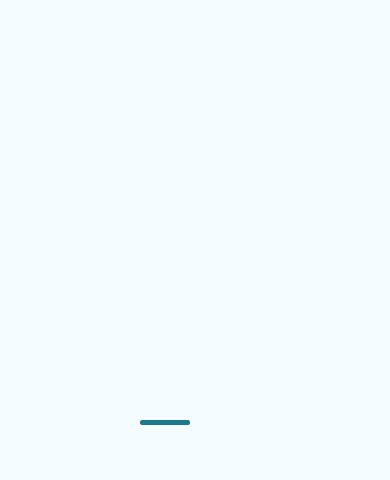
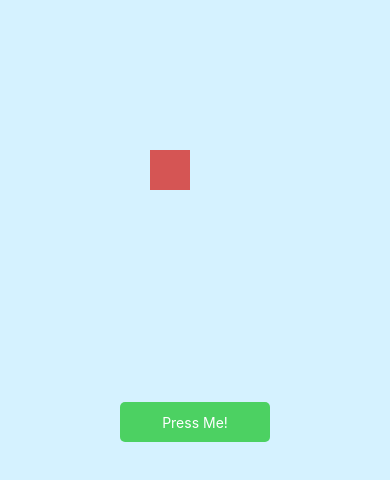
Before and after one commit to Yatty1/react-native-animation-sample, a React Native app: screen / in a window 390 px wide. Shown: the top 480 px of the page. Built offline with nearby package versions, Linux system fonts and the light colour scheme.

Commit message:
add layout animation

```diff
--- a/App.js
+++ b/App.js
@@ -7,21 +7,9 @@ import {
 
 import BarIndicator from './js/BarIndicator';
 import TimingAnimation from './js/TimingAnimation';
-
+import RandomMoving from './js/RandomMoving';
 export default class App extends React.Component {
   render() {
-    return (
-      <View style={styles.container}>
-        <BarIndicator/>
-      </View>
-    );
+    return <RandomMoving/>;
   }
 }
-const styles = StyleSheet.create({
-  container: {
-    flex: 1,
-    justifyContent: 'center',
-    alignItems: 'center',
-    backgroundColor: '#F5FCFF',
-  }
-});
--- a/js/BarIndicator.js
+++ b/js/BarIndicator.js
@@ -1,6 +1,7 @@
 import React from 'react';
 import {
   View,
+  StyleSheet,
   Animated,
   Easing
 } from 'react-native';
@@ -29,6 +30,7 @@ export default class BarIndicator extends React.Component {
       outputRange: [-100, 100, -100]
     })
     return (
+      <View style={styles.container}>
         <Animated.View
           style={{
             height: 5,
@@ -37,6 +39,15 @@ export default class BarIndicator extends React.Component {
             backgroundColor: '#1c798a',
             marginLeft
           }}/>
+      </View>
     );
   }
 }
+
+const styles = StyleSheet.create({
+  container: {
+    flex: 1,
+    justifyContent: 'center',
+    alignItems: 'center'
+  }
+})
--- /dev/null
+++ b/js/RandomMoving.js
@@ -0,0 +1,70 @@
+import React from 'react';
+import {
+  NativeModules,
+  View,
+  StyleSheet,
+  LayoutAnimation,
+  TouchableOpacity,
+  Text
+} from 'react-native';
+
+const { UIManager } = NativeModules;
+
+// to work on Android
+UIManager.setLayoutAnimationEnabledExperimental &&
+  UIManager.setLayoutAnimationEnabledExperimental(true);
+
+export default class RandomMoving extends React.Component {
+  constructor() {
+    super();
+    this.state = {
+      left: 150,
+      top: 150
+    }
+  }
+  _onPress = () => {
+    const left = Math.floor((Math.random() * 250) + 1);
+    const top = Math.floor((Math.random() * 500) + 1);
+
+    LayoutAnimation.spring()
+    this.setState({ left, top });
+  }
+
+  render() {
+    return (
+      <View style={styles.container}>
+        <TouchableOpacity
+          style={styles.button}
+          onPress={this._onPress}
+        >
+          <Text style={{ color: '#fff' }}> Press Me! </Text>
+        </TouchableOpacity>
+        <View style={{
+            position: 'absolute',
+            height: 40,
+            width: 40,
+            backgroundColor: "#d55554",
+            top: this.state.top,
+            left: this.state.left,
+          }}
+        />
+      </View>
+    );
+  }
+}
+const styles = StyleSheet.create({
+  container: {
+    flex: 1,
+    backgroundColor: '#d5f2ff',
+    justifyContent: 'center',
+    alignItems: 'center'
+  },
+  button: {
+    height: 40,
+    width: 150,
+    borderRadius: 5,
+    backgroundColor: '#4cd162',
+    justifyContent: 'center',
+    alignItems: 'center'
+  }
+})
```
Lines whose indentation alone changed are shown as unchanged.
